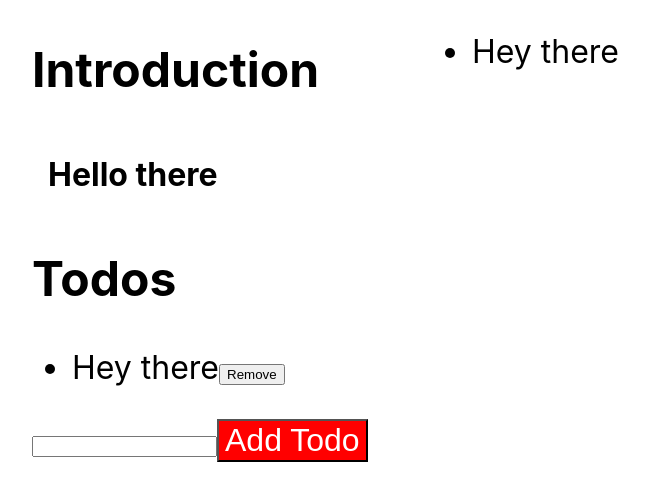
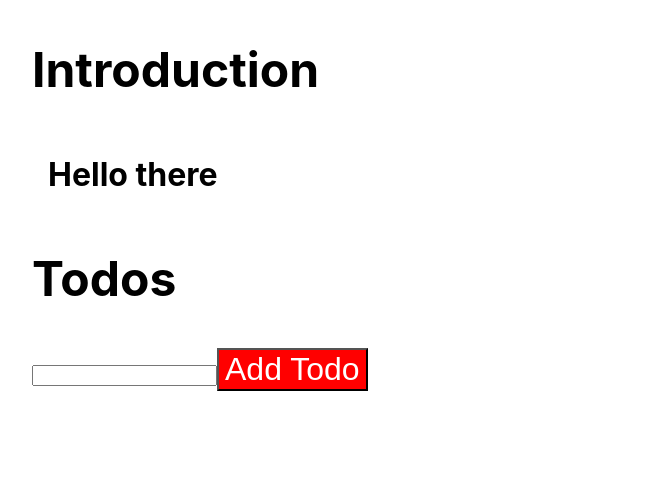
Before and after one commit to kirby-santos/Typescript-React-Practice, a React (Create React App) app: page / in a window 1280 px wide. Shown: the top 500 px of the page, without its empty margins (208-857 px from the left). Built offline with nearby package versions, Linux system fonts and the light colour scheme.

Commit message:
redux toolkit

```diff
--- a/package.json
+++ b/package.json
@@ -3,6 +3,7 @@
   "version": "0.1.0",
   "private": true,
   "dependencies": {
+    "@reduxjs/toolkit": "^1.9.1",
     "@testing-library/jest-dom": "^5.16.5",
     "@testing-library/react": "^13.4.0",
     "@testing-library/user-event": "^13.5.0",
@@ -12,6 +13,7 @@
     "@types/react-dom": "^18.0.9",
     "react": "^18.2.0",
     "react-dom": "^18.2.0",
+    "react-redux": "^8.0.5",
     "react-scripts": "5.0.1",
     "typescript": "^4.9.4",
     "web-vitals": "^2.1.4"
--- a/src/App.tsx
+++ b/src/App.tsx
@@ -1,6 +1,8 @@
 import React, {useCallback, useRef} from 'react';
-import {useTodos, useAddTodo, useRemoveTodo, TodosProvider} from "./useTodos.tsx";
 import './App.css';
+
+import { Provider, useSelector, useDispatch } from 'react-redux';
+import store, { selectTodos, addTodo, removeTodo } from "./store.ts";
 
 const Heading = ({ title }: { title: string }) =>
   <h2>{title}</h2>;
@@ -49,16 +51,14 @@
 }
 
 function App() {
-  const todos = useTodos();
-  const addTodo = useAddTodo();
-  const removeTodo = useRemoveTodo();
-
+  const todos = useSelector(selectTodos);
+  const dispatch = useDispatch();
 
   const newTodoRef = useRef<HTMLInputElement>(null);
 
   const onAddTodo = useCallback(() => {
     if (newTodoRef.current) {
-      addTodo(newTodoRef.current.value);
+      dispatch(addTodo(newTodoRef.current.value));
       newTodoRef.current.value = "";
     }
   }, [addTodo]);
@@ -77,7 +77,7 @@
         render={(todo) => (
           <>
             {todo.text}
-            <button onClick={() => removeTodo(todo.id)}>Remove</button>
+            <button onClick={() => dispatch(removeTodo(todo.id))}>Remove</button>
           </>
         )}
       />
@@ -90,8 +90,8 @@
   );
 }
 
-const JustShowTodos = () => {
-  const todos = useTodos();
+const JustTheTodos = () => {
+  const todos = useSelector(selectTodos);
   return (
     <UL
       items = {todos}
@@ -103,21 +103,18 @@
       )}
     />
   );
-}
-
+};
 
 const AppWrapper = () => (
-  <TodosProvider initialTodos={[{
-    id: 0, text: "Hey there", done: false
-  }]}>
+  <Provider store={store}>
     <div style={{
       display: "grid",
       gridTemplateColumns: "50% 50%",
     }}>
-      <App></App>
-      <JustShowTodos />
+      <App />
+      <JustTheTodos />
     </div>
-  </TodosProvider>
-)
+  </Provider>
+);
 
 export default AppWrapper;
--- /dev/null
+++ b/src/store.ts
@@ -0,0 +1,48 @@
+import { configureStore, createSlice, PayloadAction } from "@reduxjs/toolkit";
+
+interface Todo {
+    id: number;
+    done: boolean;
+    text: string;
+}
+
+interface TodosSliceState {
+    todos: Todo[];
+}
+
+const initialState: TodosSliceState = {
+    todos: [],
+}
+
+export const todosSlice = createSlice({
+    name: 'counter',
+    initialState,
+    reducers: {
+        addTodo: (state, action: PayloadAction<string>) => {
+            state.todos = [
+                ...state.todos,
+                {
+                    id: state.todos.length,
+                    text: action.payload,
+                    done: false,
+                }
+            ]
+        },
+        removeTodo: (state, action: PayloadAction<number>) => {
+            state.todos = state.todos.filter(({ id }) => id !== action.payload);
+        },
+    },
+})
+
+export const { addTodo, removeTodo } = todosSlice.actions;
+
+const store = configureStore({
+    reducer: {
+        todos: todosSlice.reducer,
+    },
+});
+
+type RootState = ReturnType<typeof store.getState>;
+export const selectTodos = (state: RootState) => state.todos.todos;
+
+export default store;
```
Also changed, not shown: 1 other file (tests, documents, lock files or other folders).
